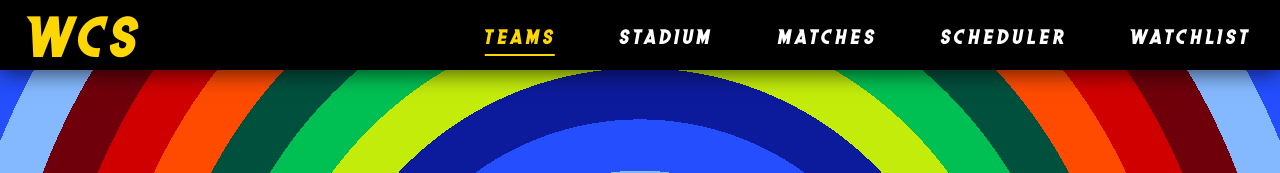
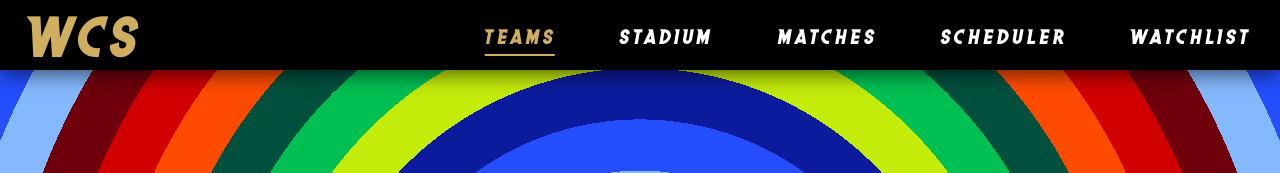
Before and after one commit to anarang27/FIFA-World-Cup-2026-Scheduler, a plain HTML site: page home.html in a window 1280 px wide. Both pictures are taken after a click on the link "TEAMS". Shown: the top 173 px of the page. Drawn offline with Linux system fonts and the light colour scheme.

Commit message:
gold coloring

```diff
--- a/home.css
+++ b/home.css
@@ -96,7 +96,7 @@ body {
 .nav-brand {
     font-family: 'Ultimate', sans-serif;
     font-size: 4rem;
-    color: #FFD700;
+    color: #cfae5f;
     text-decoration: none;
     letter-spacing: 4px;
     line-height: 1;
@@ -153,13 +153,13 @@ body {
     transform: translateX(-50%);
     width: 0;
     height: 2px;
-    background: #FFD700;
+    background: #cfae5f;
     transition: width 0.3s ease;
 }
 
 .nav-links li a:hover,
 .nav-links li a.active {
-    color: #FFD700;
+    color: #cfae5f;
 }
 
 .nav-links li a:hover::after,
```
